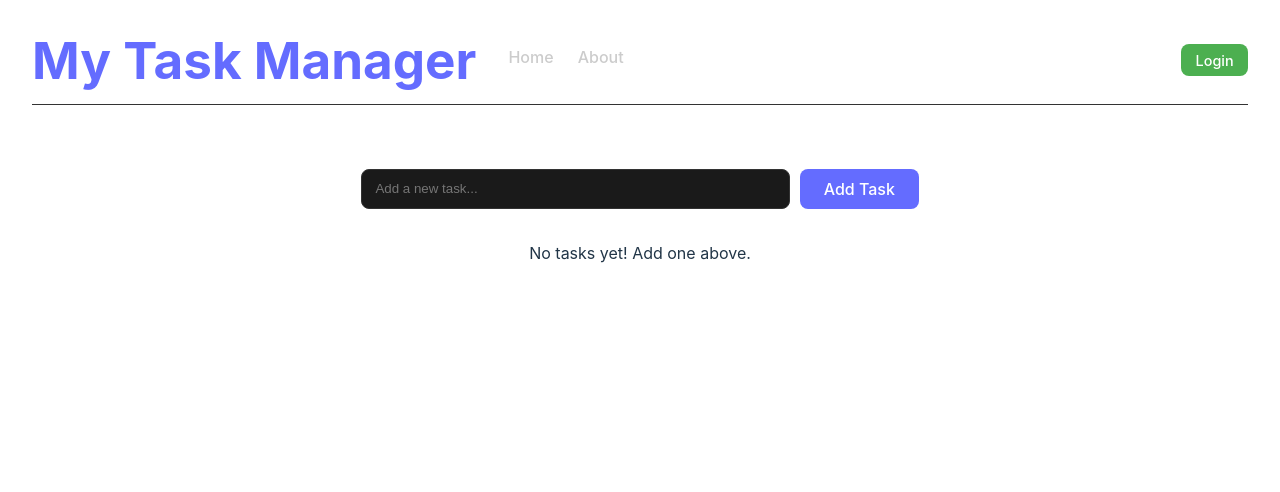
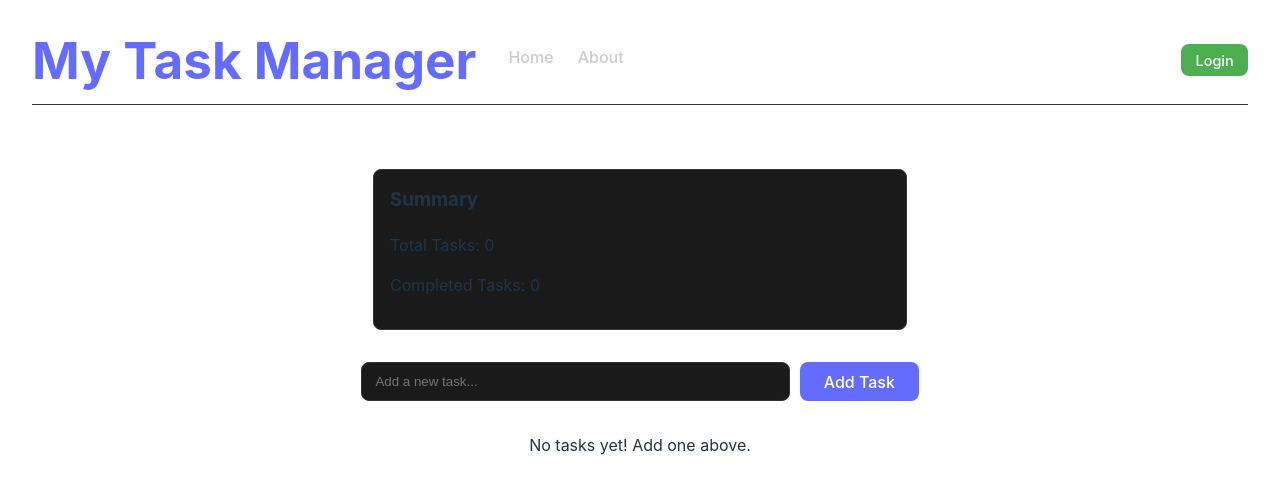
Before and after one commit to nirajrajput-dev/task-manager, a React (Vite) app: page / in a window 1280 px wide. Shown: the top 492 px of the page. Built offline with nearby package versions, Linux system fonts and the light colour scheme.

Commit message:
Optimized performance: React.memo, useCallback, useMemo

```diff
--- a/src/index.css
+++ b/src/index.css
@@ -203,7 +203,8 @@ nav {
   gap: 1.5rem;
 }
 
-nav a { /* Style the links generated by <Link> */
+nav a {
+  /* Style the links generated by <Link> */
   text-decoration: none;
   color: #ccc;
   font-weight: 500;
@@ -212,7 +213,9 @@ nav a { /* Style the links generated by <Link> */
   transition: color 0.2s, border-color 0.2s;
 }
 
-nav a:hover, nav a.active { /* React Router will add an 'active' class by default for NavLink, but for Link we can style hover */
+nav a:hover,
+nav a.active {
+  /* React Router will add an 'active' class by default for NavLink, but for Link we can style hover */
   color: #fff;
   border-bottom-color: #646cff;
 }
@@ -227,14 +230,14 @@ nav a:hover, nav a.active { /* React Router will add an 'active' class by defaul
 
 .auth-section button {
   padding: 0.5em 1em;
-  background-color: #4CAF50; /* Green for login */
+  background-color: #4caf50; /* Green for login */
   color: white;
   border: none;
 }
 
 .auth-section button:hover {
   background-color: #45a049;
-  border-color: #4CAF50;
+  border-color: #4caf50;
 }
 
 .task-text-link {
@@ -268,3 +271,18 @@ nav a:hover, nav a.active { /* React Router will add an 'active' class by defaul
   background-color: #646cff;
   color: white;
 }
+
+/* New styles for the task summary */
+.task-summary {
+  max-width: 500px;
+  margin: 0 auto 2rem auto;
+  padding: 1rem;
+  background-color: #1a1a1a;
+  border: 1px solid #333;
+  border-radius: 8px;
+  text-align: left;
+}
+
+.task-summary h3 {
+  margin-top: 0;
+}
--- a/src/pages/HomePage.tsx
+++ b/src/pages/HomePage.tsx
@@ -1,7 +1,6 @@
-// src/pages/HomePage.tsx
-import React, { useState } from "react"; // Keep useState for the form
+import React, { useState, useCallback, useMemo } from "react";
 import TaskItem from "../components/TaskItem";
-import type { Task, TaskAction } from "../types"; // Import TaskAction
+import type { Task, TaskAction } from "../types";
 
 // Define props for the component
 interface HomePageProps {
@@ -29,16 +28,37 @@ const HomePage: React.FC<HomePageProps> = ({ tasks, dispatch }) => {
     setNewTaskText("");
   };
 
-  const handleToggleTask = (id: string) => {
-    dispatch({ type: "TOGGLE_TASK", payload: { id } });
-  };
+  // Memoize callback functions with useCallback to ensure they don't change
+  // on every render, which is necessary for React.memo on TaskItem to work.
+  const handleToggleTask = useCallback(
+    (id: string) => {
+      dispatch({ type: "TOGGLE_TASK", payload: { id } });
+    },
+    [dispatch]
+  );
 
-  const handleDeleteTask = (id: string) => {
-    dispatch({ type: "DELETE_TASK", payload: { id } });
-  };
+  const handleDeleteTask = useCallback(
+    (id: string) => {
+      dispatch({ type: "DELETE_TASK", payload: { id } });
+    },
+    [dispatch]
+  );
+
+  // Memoize the result of this calculation with useMemo.
+  // It will only re-run if the `tasks` array changes.
+  const completedTasksCount = useMemo(() => {
+    console.log("Calculating completed tasks...");
+    return tasks.filter((task) => task.completed).length;
+  }, [tasks]);
 
   return (
     <>
+      <div className="task-summary">
+        <h3>Summary</h3>
+        <p>Total Tasks: {tasks.length}</p>
+        <p>Completed Tasks: {completedTasksCount}</p>
+      </div>
+
       <form onSubmit={handleAddTask} className="task-input-form">
         <input
           type="text"
@@ -49,6 +69,7 @@ const HomePage: React.FC<HomePageProps> = ({ tasks, dispatch }) => {
         />
         <button type="submit">Add Task</button>
       </form>
+
       <ul className="task-list">
         {tasks.length === 0 ? (
           <p>No tasks yet! Add one above.</p>
```
Also changed, not shown: src/components/TaskItem.tsx (+5 -5 lines).
